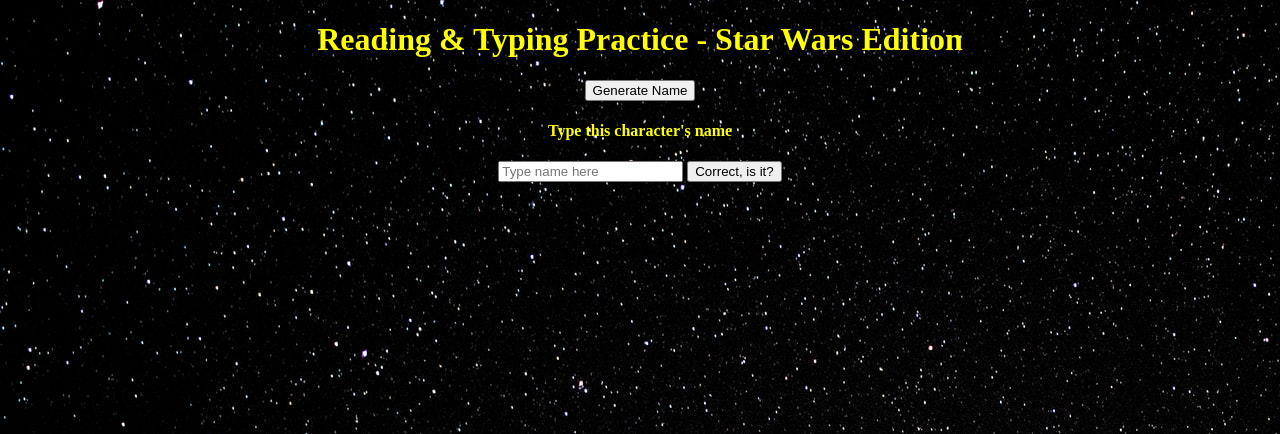
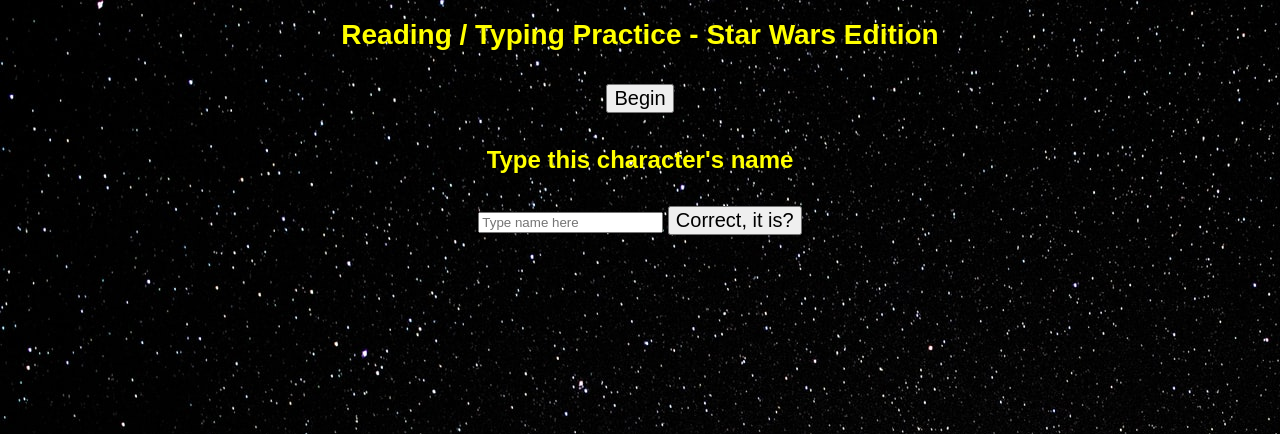
Before and after one commit to KortMiranda/SEI32221-Unit-1-Project, a PHP site: page / in a window 1280 px wide. Shown: the top 434 px of the page. Run offline with PHP 8.4, Linux system fonts and the light colour scheme; some web fonts are replaced.

Commit message:
minor style changes

```diff
--- a/index.html
+++ b/index.html
@@ -6,13 +6,14 @@
     <meta name="viewport" content="width=device-width, initial-scale=1.0">
     <title>Reading Practice - SW Edition</title>
     <link rel="stylesheet" href="styles.css"/>
+    <link href="https://allfont.net/allfont.css?fonts=star-jedi" rel="stylesheet" type="text/css" />
 </head>
 <body>
-    <h1>Reading & Typing Practice - Star Wars Edition </h1>
+    <h1>Reading / Typing Practice - Star Wars Edition </h1>
 
     <div class="front-container">
         <h2 class="charFront"></h2>
-        <button class="genButton">Generate Name</button>
+        <button class="genButton">Begin</button>
     </div>
 
     <div class="back-container">
@@ -21,7 +22,7 @@
 
         <form id = "answerInput">
             <input type="text" name="inputBar" value="" placeholder="Type name here" id='inputBar'>
-            <input type="button" name="submitButton" value="Correct, is it?" id="submitButton">
+            <input type="button" name="submitButton" value="Correct, it is?" id="submitButton">
         </form>
     </div>
 
--- a/script.js
+++ b/script.js
@@ -28,13 +28,20 @@
     .catch(err => console.log('something went wrong', err))
 }
 
-const checkAnswer= () => {
+const checkAnswer = (event) => {
     if(inputText.value.toLowerCase() === charBack.innerHTML.toLowerCase() || inputText.value === charBack.innerHTML) {
         console.log("true")
     } else {
         console.log("false")
     }
-    // console.log(inputText.value)
+
 }
+
 genButton.addEventListener('click', getData)
 submitButton.addEventListener('click', checkAnswer)
+// inputText.addEventListener('keypress', function(e1) {
+//     if(e1.keyCode === 'Enter') {
+//         e1.preventDefault()
+//         inputText.click()
+//     }
+// })
--- a/styles.css
+++ b/styles.css
@@ -1,6 +1,28 @@
+
 body {
     text-align: center;
     background-color:black;
     background-image: url(resources/jeremy-perkins-uhjiu8FjnsQ-unsplash.jpg);
     color: yellow;
+    font-family: arial, sans-serif;
 }
+
+h1{
+    font-family: 'Star Jedi', arial, sans-serif;
+    font-size: 1.75em
+}
+
+h2{
+    font-size: 2.5em
+}
+
+h4 {
+    font-size: 1.5em
+}
+.genButton,
+#submitButton
+ {
+    font-family: 'Star Jedi', arial, sans-serif;
+    cursor: pointer;
+    font-size: 1.25em;
+}
```
